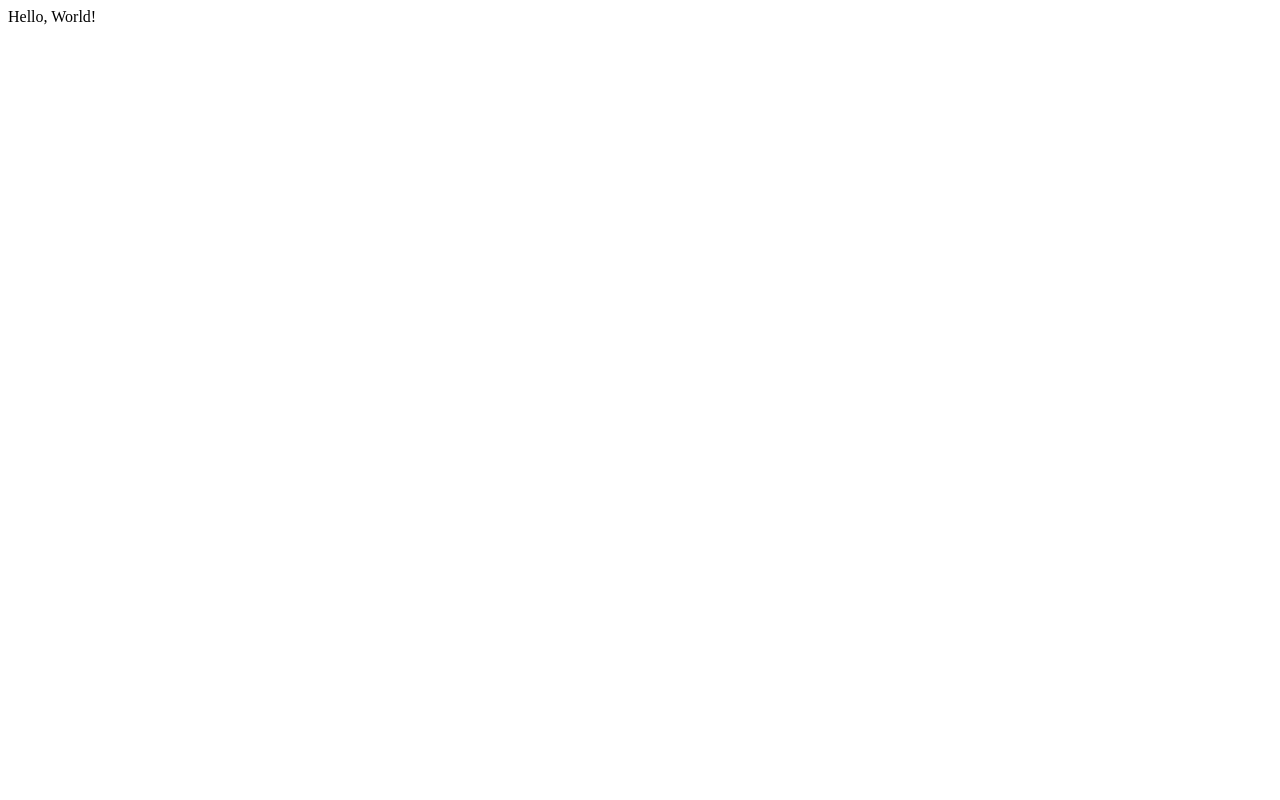
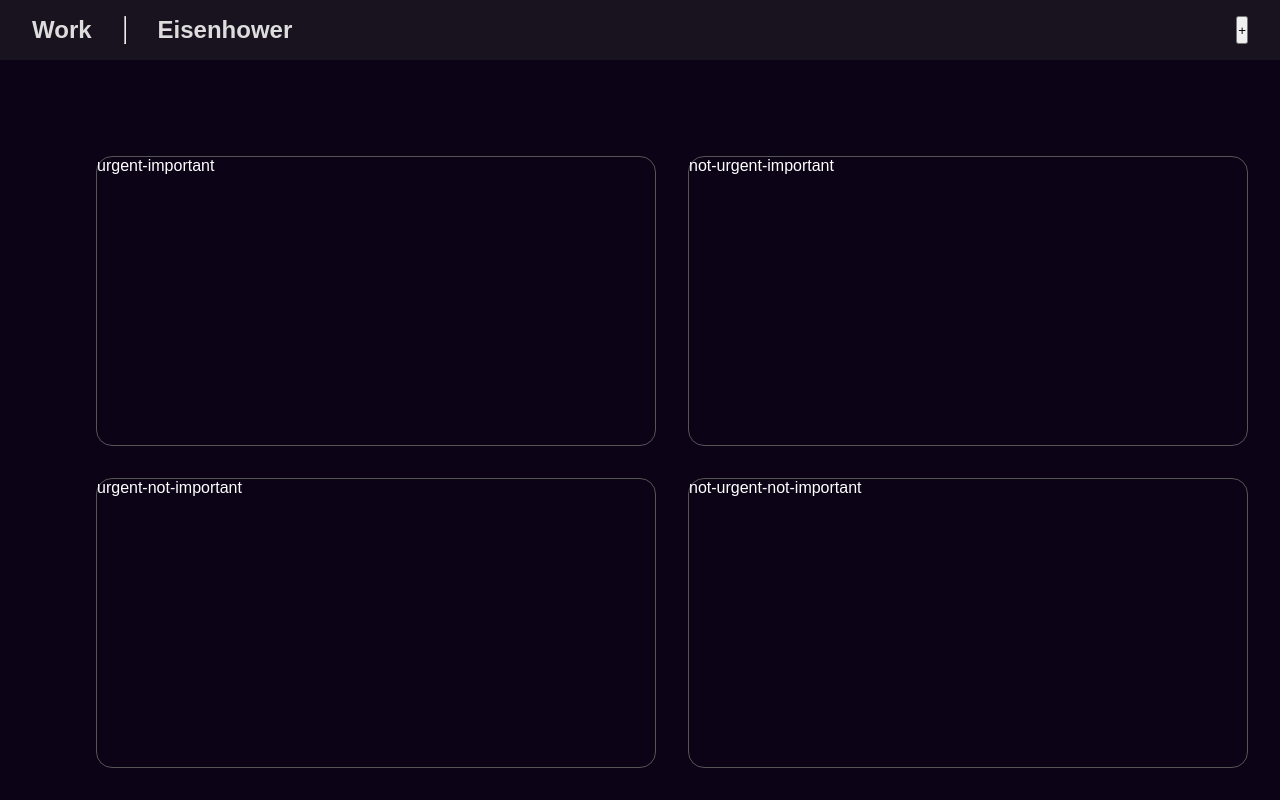
Before and after one commit to PaulScott97/eisenhower-matrix, a React (Vite) app: page / in a window 1280 px wide. Built offline with nearby package versions, Linux system fonts and the light colour scheme.

Commit message:
building eisenhower view

```diff
--- a/src/App.jsx
+++ b/src/App.jsx
@@ -1,9 +1,51 @@
+import { useState } from "react";
+
 function App() {
   return (
-    <>
-      <div>Hello, World!</div>
-    </>
+    <div className="container">
+      <Navbar />
+      <TasksView />
+    </div>
   );
 }
 
+function Navbar() {
+  return (
+    <nav>
+      <div>
+        <h2>Work</h2>
+        <hr />
+        <h2>Eisenhower</h2>
+      </div>
+      <button>+</button>
+    </nav>
+  );
+}
+
+function TasksView() {
+  const [view, setView] = useState("eisenhower");
+
+  if (view === "eisenhower") return <Eisenhower />;
+  if (view === "people") return <People />;
+}
+
+function Eisenhower() {
+  return (
+    <main className="eisenhower-view">
+      <Quadrant>urgent-important</Quadrant>
+      <Quadrant>not-urgent-important</Quadrant>
+      <Quadrant>urgent-not-important</Quadrant>
+      <Quadrant>not-urgent-not-important</Quadrant>
+    </main>
+  );
+}
+
+function Quadrant({ children }) {
+  return <section className={`quadrant ${children}`}>{children}</section>;
+}
+
+function People() {
+  return <div>People</div>;
+}
+
 export default App;
--- /dev/null
+++ b/src/index.css
@@ -0,0 +1,67 @@
+* {
+  margin: 0;
+  padding: 0;
+  box-sizing: border-box;
+  font-family: sans-serif;
+}
+
+/* body,
+html {
+  height: 100%;
+} */
+
+.container {
+  display: flex;
+  flex-direction: column;
+  height: 100vh;
+}
+
+nav {
+  display: flex;
+  justify-content: space-between;
+  background-color: hsl(267, 25%, 10%);
+  font-size: 1rem;
+  color: #ddd;
+  padding: 1rem 2rem;
+}
+
+nav div {
+  display: flex;
+  gap: 2rem;
+}
+
+.eisenhower-view {
+  display: grid;
+  gap: 2rem;
+  padding: 2rem 2rem;
+  background-color: hsl(267, 75%, 5%);
+  grid-template-columns: 2rem 1fr 1fr;
+  grid-template-rows: 2rem 1fr 1fr;
+  grid-template-areas:
+    "a b c"
+    "d e f"
+    "g h i";
+  flex: 1;
+}
+
+.quadrant {
+  border: 0.1rem solid #555;
+  border-radius: 1rem;
+  color: #fff;
+}
+
+.urgent-important {
+  grid-area: e;
+}
+
+.not-urgent-important {
+  grid-area: f;
+}
+
+.urgent-not-important {
+  grid-area: h;
+}
+
+.not-urgent-not-important {
+  grid-area: i;
+}
--- a/src/main.jsx
+++ b/src/main.jsx
@@ -1,5 +1,6 @@
 import { StrictMode } from "react";
 import { createRoot } from "react-dom/client";
+import "./index.css";
 import App from "./App";
 
 createRoot(document.getElementById("root")).render(
```
